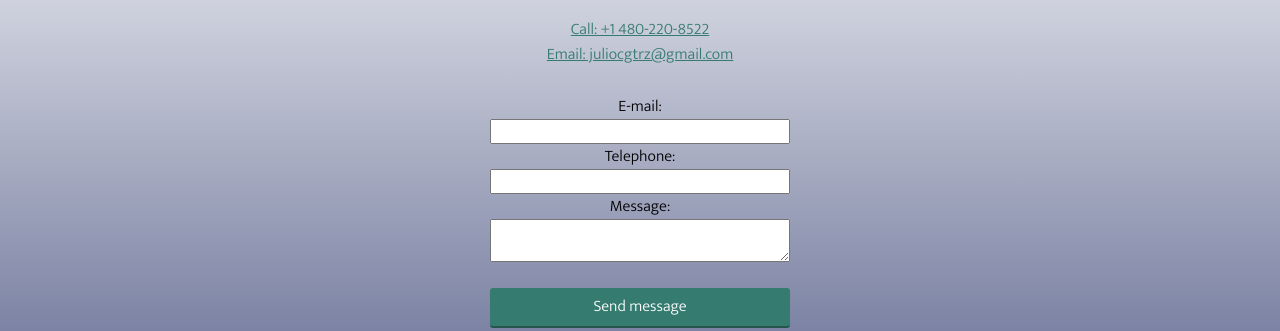
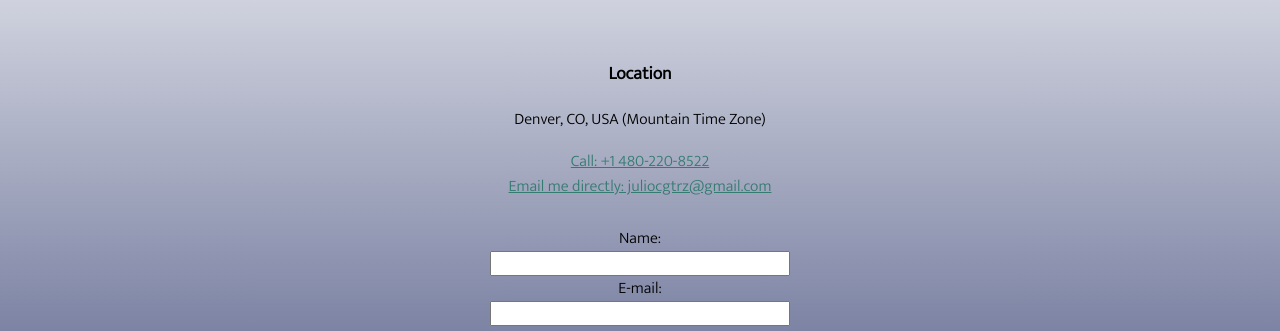
Before and after one commit to juliocgtrz/portfolio, a plain HTML site: page contact.html in a window 1280 px wide. Shown: the part 190-521 px from the top of the page. Drawn offline with nearby package versions, Linux system fonts and the light colour scheme.

Commit message:
Update contact.html
updated contact info and form information

```diff
--- a/contact.html
+++ b/contact.html
@@ -33,19 +33,27 @@
     </header>
     <div class="profile2">
         <h1>Contact Me</h1>
+        <br>
+        <h3>Location</h3>
+        <p>
+            Denver, CO, USA (Mountain Time Zone)
+        </p>
         <div>
             <a href="tel:+1-480-220-8522">Call: +1 480-220-8522</a>
             <br>
-            <a href="mailto:juliocgtrz@gmail.com">Email: juliocgtrz@gmail.com</a>
+            <a href="mailto:juliocgtrz@gmail.com">Email me directly: juliocgtrz@gmail.com</a>
         </div>
         <br>
     </div>
     <form action="mailto:juliocgtrz@gmail.com" method="post" id="contact-form">
+        <label class="standard-label" for="contact-name">Name:</label>
+        <input type="name" id="contact-name" required>
+
         <label class="standard-label" for="contact-email">E-mail: </label>
         <input type="email" id="contact-email" required>
 
-        <label class="standard-label" for="contact-tel">Telephone: </label>
-        <input type="tel" id="contact-tel" pattern="\d{3}[\-]\d{3}[\-]\d{4}">
+        <!-- <label class="standard-label" for="contact-tel">Telephone: </label>
+        <input type="tel" id="contact-tel" pattern="\d{3}[\-]\d{3}[\-]\d{4}"> -->
 
         <label class="standard-label" for="contact-message">Message: </label>
         <textarea maxlength="240" id="contact-message" required></textarea>
```
